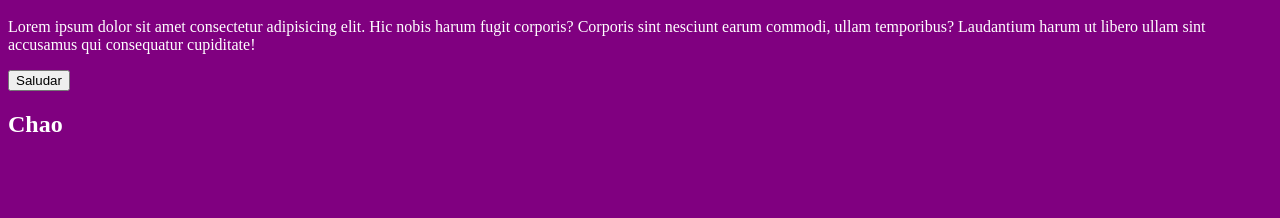
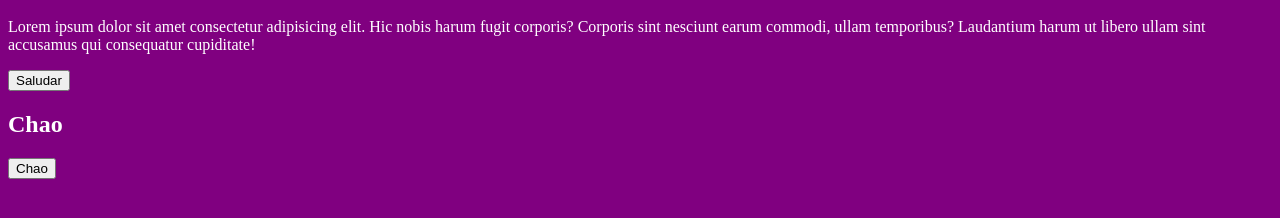
Before and after one commit to Larr014/pruebaGit, a plain HTML site: page index.html in a window 1280 px wide. Shown: the part 120-338 px from the top of the page. Drawn offline with Linux system fonts and the light colour scheme.

Commit message:
chao
se agrega boton que se despide

```diff
--- a/assets/js/script.js
+++ b/assets/js/script.js
@@ -1,3 +1,6 @@
 function saludar(){
     alert("Hola");
 }
+function chao(){
+    alert("Chao");
+}
--- a/index.html
+++ b/index.html
@@ -13,5 +13,6 @@
     <p>Lorem ipsum dolor sit amet consectetur adipisicing elit. Hic nobis harum fugit corporis? Corporis sint nesciunt earum commodi, ullam temporibus? Laudantium harum ut libero ullam sint accusamus qui consequatur cupiditate!</p>
     <button onclick="saludar()">Saludar</button>
     <h2>Chao</h2>
+    <button onclick="chao()">Chao</button>
 </body>
 </html>
```
